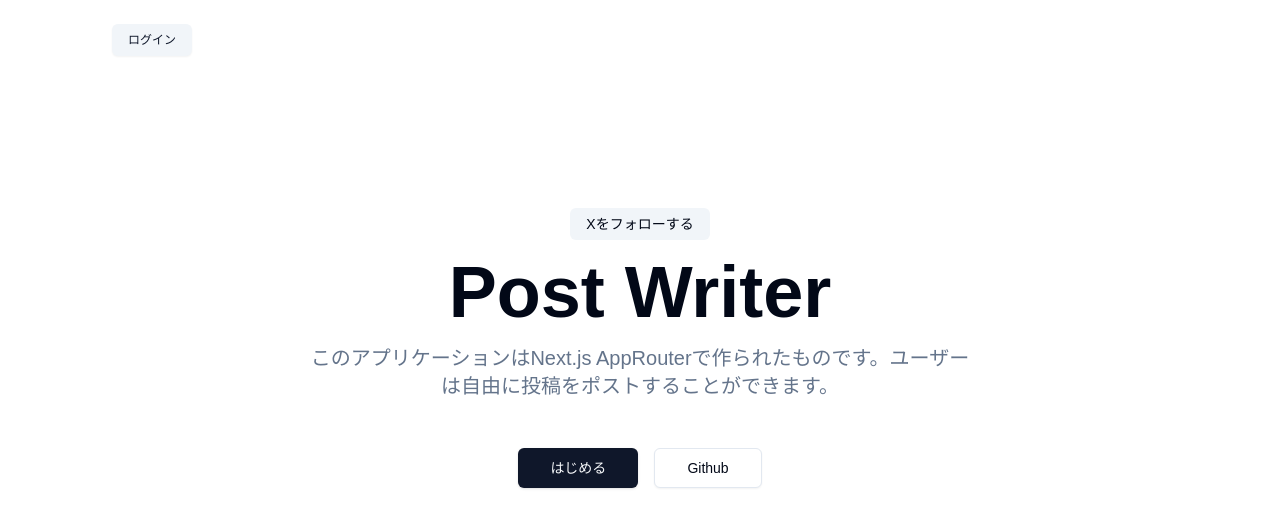
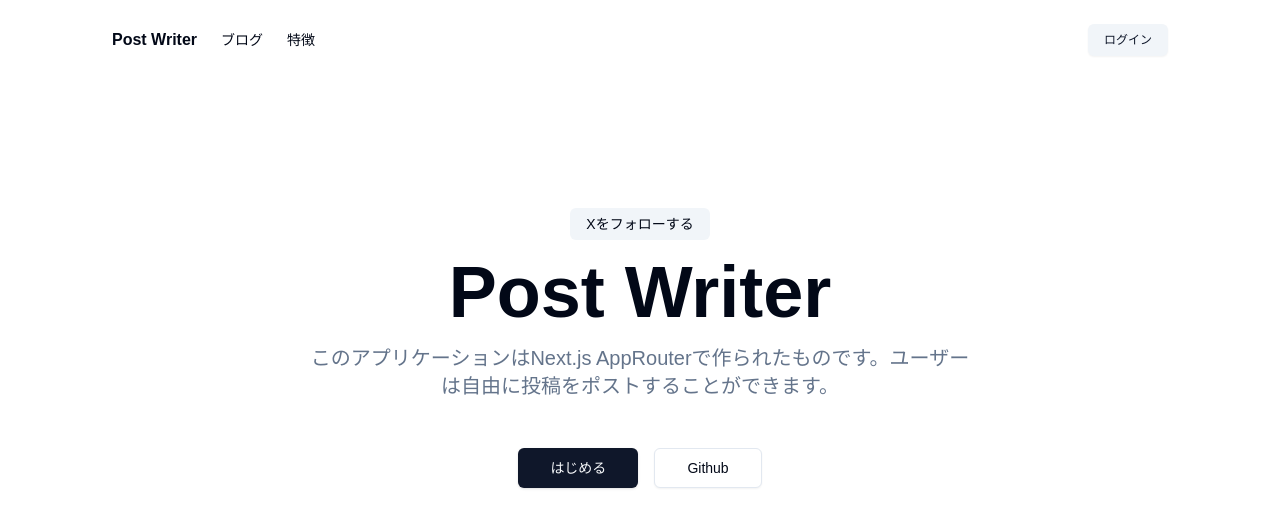
Before and after one commit to newstage75/post-writer-webapp, a Next.js app: page / in a window 1280 px wide. Shown: the top 528 px of the page. Built offline with nearby package versions, Linux system fonts and the light colour scheme.

Commit message:
ナビゲーションコンポーネントの作成

```diff
--- a/app/(marketing)/layout.tsx
+++ b/app/(marketing)/layout.tsx
@@ -1,3 +1,4 @@
+import MainNav from "@/components/MainNav";
 import { buttonVariants } from "@/components/ui/button";
 import { cn } from "@/lib/utils";
 import Link from "next/link";
@@ -10,7 +11,8 @@
   return (
     <div>
       <header className="container z-40 bg-background">
-        <div className="h-20 py-6 px-5 sm:px-20">
+        <div className="h-20 py-6 mx-5 sm:mx-20 mx-auto flex items-center justify-between">
+          <MainNav />
           <nav>
             <Link
               href={"/login"}
--- /dev/null
+++ b/components/MainNav.tsx
@@ -0,0 +1,25 @@
+import Link from "next/link";
+
+export default function MainNav() {
+  return (
+    <div className="flex items-center gap-6">
+      <Link href={"/"} className="hidden md:flex items-center space-x-2">
+        <span className="font-bold hidden sm:inline-block">Post Writer</span>
+      </Link>
+      <nav className="md:flex gap-6 hidden">
+        <Link
+          href={"/blog"}
+          className="text-lg sm:text-sm font-medium hover:text-foreground/80"
+        >
+          ブログ
+        </Link>
+        <Link
+          href={"#feature"}
+          className="text-lg sm:text-sm font-medium hover:text-foreground/80"
+        >
+          特徴
+        </Link>
+      </nav>
+    </div>
+  );
+}
```
